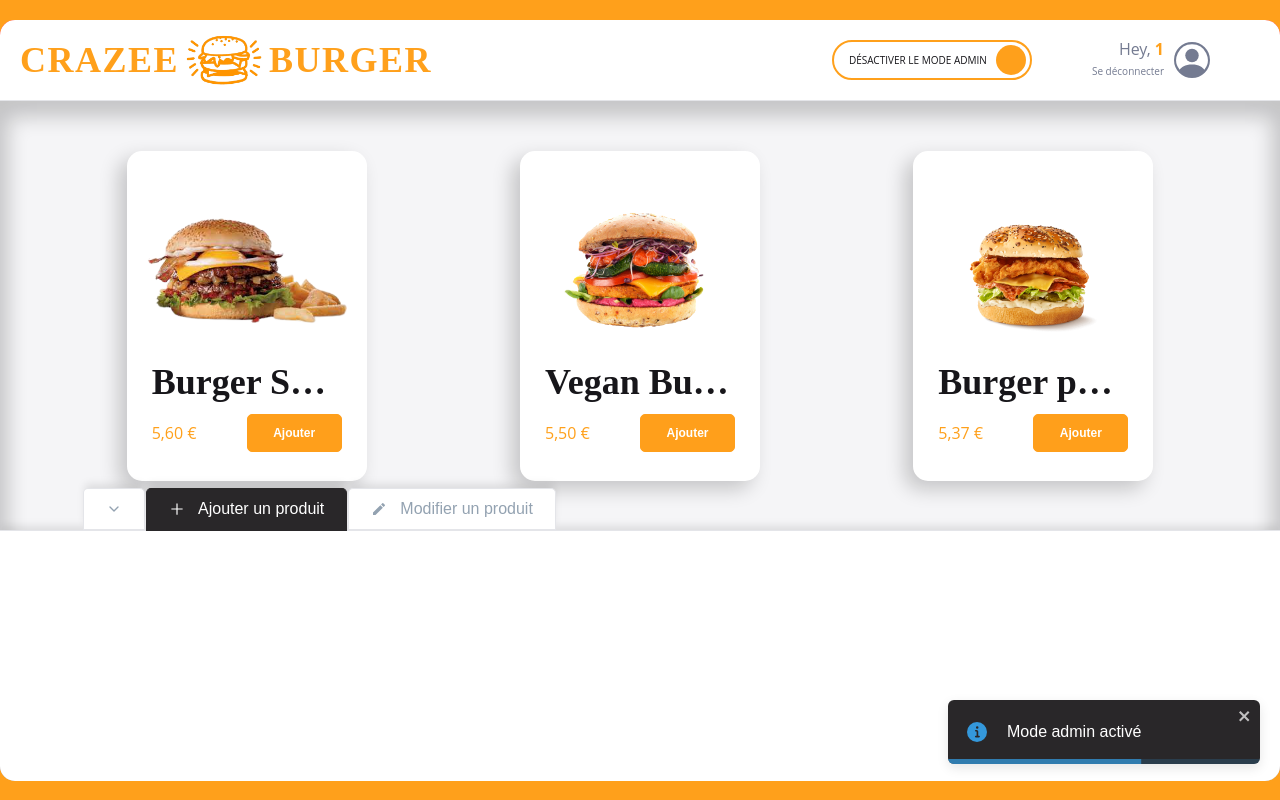
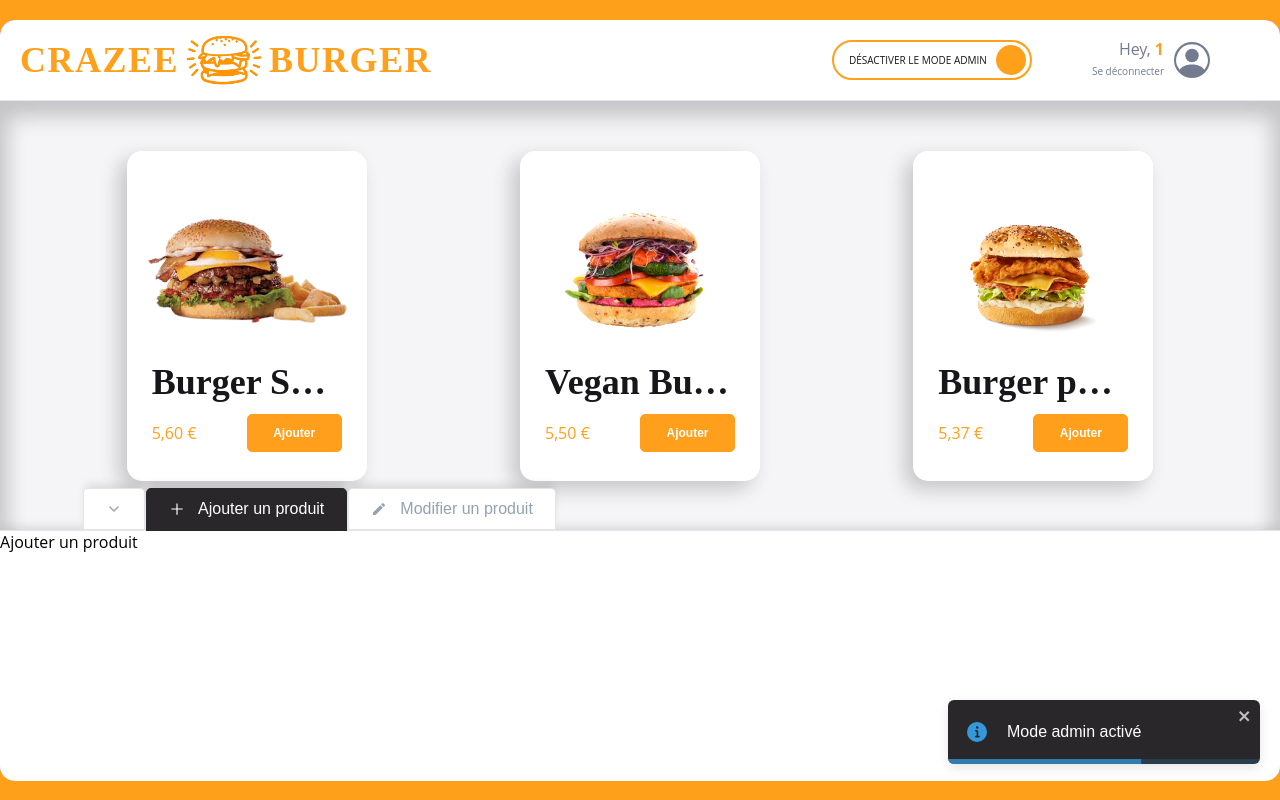
Before and after one commit to AzN-StaR27/crazee-burger, a React app: page /order/1 in a window 1280 px wide. Both pictures are taken after a click on the label 931 px from the left and 60 px from the top of the page. Built offline with nearby package versions, Linux system fonts and the light colour scheme; grey boxes are pictures that could not be loaded; the HTML template or start-up script is replaced by a standard one.

Commit message:
♻️ F07: ADMIN > Tabs > Add scalable implementation

```diff
--- a/src/components/pages/order/Main/Admin/AdminPanel.jsx
+++ b/src/components/pages/order/Main/Admin/AdminPanel.jsx
@@ -3,15 +3,17 @@ import styled from "styled-components";
 import { theme } from "../../../../../theme";
 import { useContext } from "react";
 import OrderContext from "../../../../../context/OrderContext";
+import { getTabSelected, getTabsConfig } from "./getTabsConfig";
 
 export default function AdminPanel() {
-  const { isCollapsed, isAddSelected, isEditSelected } =
-    useContext(OrderContext);
+  const { currentTabSelected } = useContext(OrderContext);
+
+  const tabs = getTabsConfig(currentTabSelected);
+  const tabSelected = getTabSelected(tabs, currentTabSelected);
 
   return (
     <AdminPanelStyled>
-      {isAddSelected && "Ajouter un produit"}
-      {isEditSelected && "Modifier un produit"}
+      {tabSelected.index === currentTabSelected && tabSelected.label}
     </AdminPanelStyled>
   );
 }
--- a/src/components/pages/order/Main/Admin/AdminTabs.jsx
+++ b/src/components/pages/order/Main/Admin/AdminTabs.jsx
@@ -10,15 +10,15 @@ export default function AdminTabs() {
   const {
     isCollapsed,
     setIsCollapsed,
-    currentPageSelected,
-    setcurrentPageSelected,
+    currentTabSelected,
+    setCurrentTabSelected,
   } = useContext(OrderContext);
 
-  const tabs = getTabsConfig(currentPageSelected);
+  const tabs = getTabsConfig(currentTabSelected);
 
   const selectTab = (tabSelected) => {
     setIsCollapsed(false); //ouvre moi le panel ds ts les cas
-    setcurrentPageSelected(tabSelected); //réactualise l'onglet sélectionné
+    setCurrentTabSelected(tabSelected); //réactualise l'onglet sélectionné
   };
 
   //affichage
@@ -41,7 +41,7 @@ export default function AdminTabs() {
             onClick={() => {
               selectTab(tab.index);
             }}
-            className={tab.className}
+            className={currentTabSelected == tab.index ? "is-active" : ""}
           />
         );
       })}
--- a/src/components/pages/order/Main/Admin/getTabsConfig.jsx
+++ b/src/components/pages/order/Main/Admin/getTabsConfig.jsx
@@ -1,7 +1,10 @@
+import React from "react";
 import { AiOutlinePlus } from "react-icons/ai";
-import { MdModeEditOutline } from "react-icons/md";
+import { MdModeEditOutline, MdOutlineLocalDrink } from "react-icons/md";
+import { BiSun } from "react-icons/bi";
+import { GiBaseballGlove } from "react-icons/gi";
 
-export const getTabsConfig = (currentPageSelected) => [
+export const getTabsConfig = () => [
   // {
   //   index:"chevronUpDown",
   //   label: "",
@@ -15,17 +18,34 @@ export const getTabsConfig = (currentPageSelected) => [
     index: "add",
     label: "Ajouter un produit",
     Icon: <AiOutlinePlus />,
-    className: currentPageSelected === "add" ? "is-active" : "",
   },
   {
     index: "edit",
     label: "Modifier un produit",
     Icon: <MdModeEditOutline />,
-    className: currentPageSelected === "edit" ? "is-active" : "",
   },
+  // {
+  //   index: "theme",
+  //   label: "Changer theme",
+  //   Icon: <BiSun />,
+  // },
+  // {
+  //   index: "drink",
+  //   label: "Boire un verre",
+  //   Icon: <MdOutlineLocalDrink />,
+  // },
+  // {
+  //   index: "baseball",
+  //   label: "HomeRun",
+  //   Icon: <GiBaseballGlove />,
+  // },
 ];
-
 //tabsConfig est une fonction qui renvoit un tableau : () => []
 //transformer en fonction permet de pouvoir envoyer des parametres dont la fonction aurait besoin, ici currentPageSelected,
 //faire un appel de fonction qui renvoit le param currentPageSelected dans le fichier où on a besoin de tabsConfig
 //note : on ne va plus mapper sur le tableau tabsConfig mais le nouveau tableau qui appelle la fonction getTabsConfig
+
+export const getTabSelected = (tabs, currentTabSelected) => {
+  return tabs.find((tab) => tab.index === currentTabSelected);
+};
+//renvoi l'objet de la currentTab
--- a/src/components/pages/order/OrderPage.jsx
+++ b/src/components/pages/order/OrderPage.jsx
@@ -14,7 +14,7 @@ export default function OrderPage() {
   //collapse pour onglet réduit
   const [isAddSelected, setIsAddSelected] = useState(false);
   const [isEditSelected, setIsEditSelected] = useState(false);
-  const [currentPageSelected, setcurrentPageSelected] = useState("add");
+  const [currentTabSelected, setCurrentTabSelected] = useState("add");
 
   //comportement
 
@@ -27,8 +27,8 @@ export default function OrderPage() {
     setIsAddSelected,
     isEditSelected,
     setIsEditSelected,
-    currentPageSelected,
-    setcurrentPageSelected,
+    currentTabSelected,
+    setCurrentTabSelected,
   };
   //On a pas besoin d'écrire isModeAdmin: isModeAdmin quand les "noms" sont les mêmes
 
--- a/src/context/OrderContext.jsx
+++ b/src/context/OrderContext.jsx
@@ -9,6 +9,6 @@ export default createContext({
   setIsAddSelected: () => {},
   isEditSelected: false,
   setIsEditSelected: () => {},
-  currentPageSelected: "",
-  setcurrentPageSelected: () => {},
+  currentTabSelected: "",
+  setCurrentTabSelected: () => {},
 });
```
